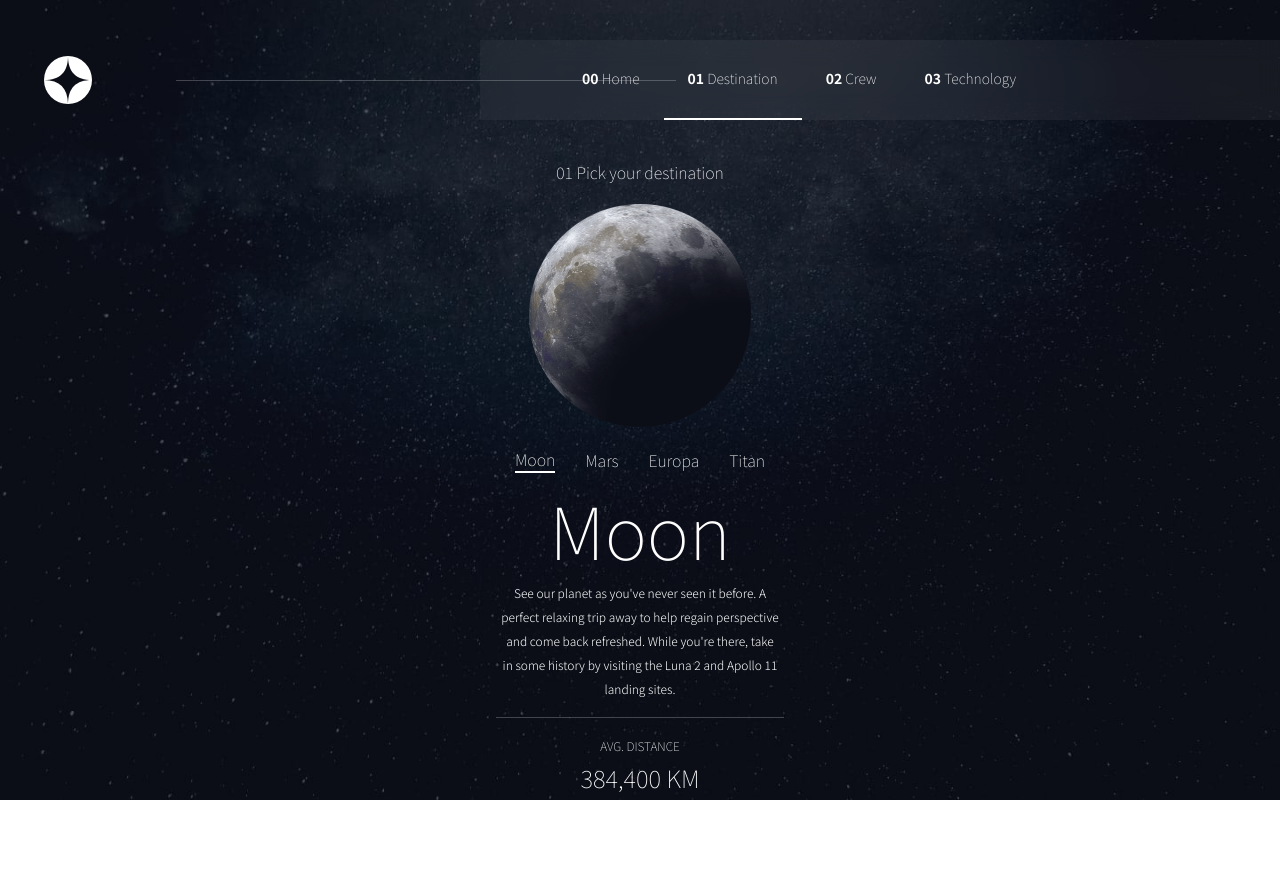
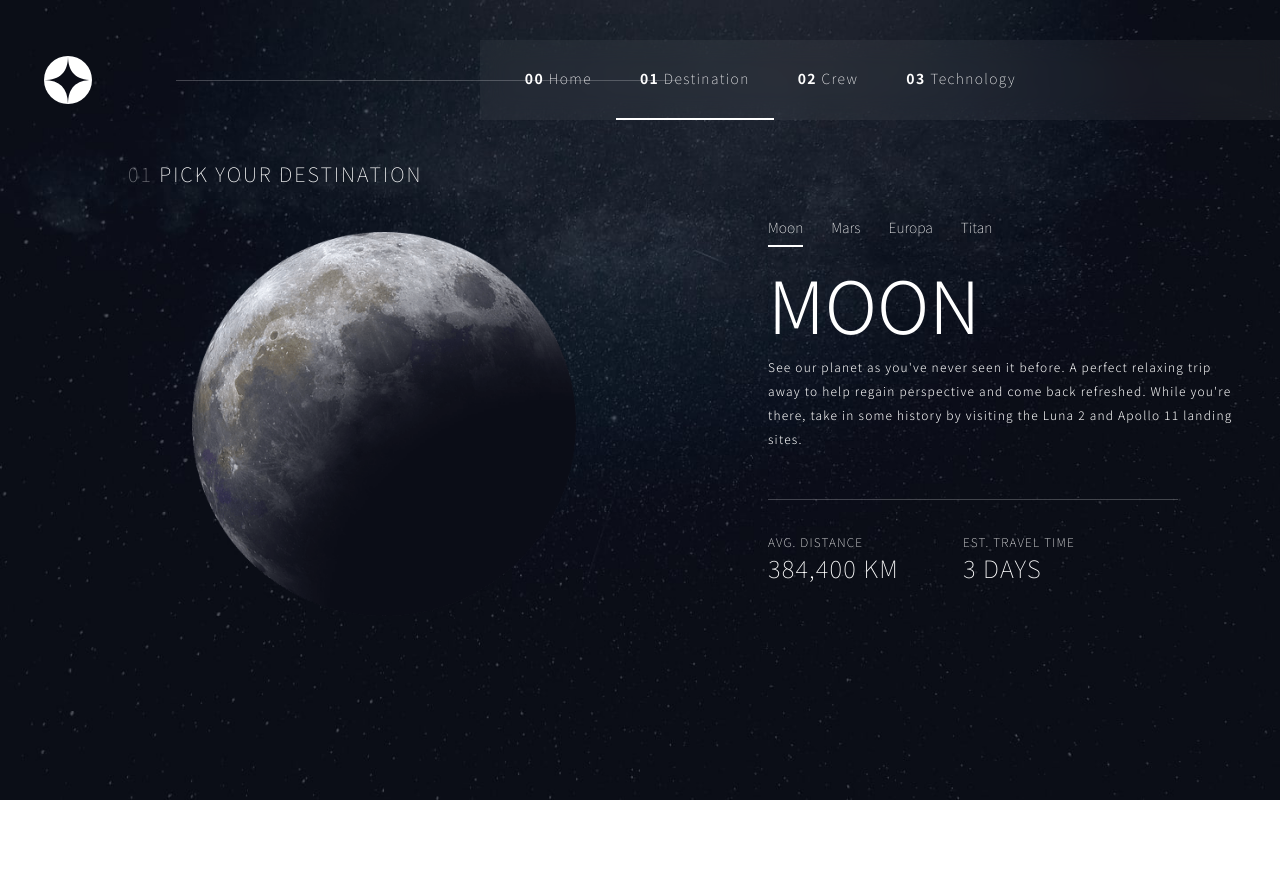
Before and after one commit to zahra-200/space-tourism-website, a website: page src/destinations.html in a window 1280 px wide. After the commit the page ends 800 px from the top, so only its background shows below. Drawn offline with Linux system fonts and the light colour scheme.

Commit message:
Complete destinations page for all devices

```diff
--- a/src/destinations.html
+++ b/src/destinations.html
@@ -16,7 +16,7 @@
   <div class="flex justify-between items-center p-5 lg:p-14 lg:pl-11 relative">
     <svg xmlns="http://www.w3.org/2000/svg" width="48" height="48" ><g fill="none" fill-rule="evenodd"><circle cx="24" cy="24" r="24" fill="#FFF"/><path fill="#0B0D17" d="M24 0c0 16-8 24-24 24 15.718.114 23.718 8.114 24 24 0-16 8-24 24-24-16 0-24-8-24-24z"/></g></svg>
 
-    <hr class="absolute max-[1024px]:hidden max-[1440px]:left-44 max-[1440px]:w-[500px] max-[1920px]:w-[550px] max-[1920px]:left-52 z-20 opacity-25 ">
+    <hr class="absolute max-[1024px]:hidden max-[1440px]:left-44 max-[1440px]:w-[500px] max-[1920px]:w-[550px] max-[1920px]:left-48 z-20 opacity-25 ">
 
     <div id="collapsibleIcon" class="flex justify-end items-end flex-col relative ">
 
@@ -28,7 +28,7 @@
       sm:visible sm:-right-4 sm:-top-11 sm:flex-row sm:bg-[#131522] sm:w-[400px] sm:h-[100px] sm:rounded-none sm:text-center sm:pt-6
       lg:bg-inherit lg:-top-10 lg:-right-14 lg:h-[80px] lg:w-[800px]  lg:pr-60 lg:pt-4 lg:rounded-none lg:justify-end lg:bg-white lg:bg-opacity-5">
       <a href="index.html" class="nav_li"><li><span class="numbers">00</span> Home</li></a>
-      <a href="destination-mars.html" class="nav_li border-b-2 border-b-white"><li><span class="numbers">01</span> Destination</li></a>
+      <a href="destinations.html" class="nav_li border-b-2 border-b-white"><li><span class="numbers">01</span> Destination</li></a>
       <a href="crew-engineer.html" class="nav_li"><li><span class="numbers">02</span> Crew</li></a>
       <a href="technology-vehicle.html" class="nav_li"><li><span class="numbers">03</span> Technology</li></a>
       </ul>
@@ -37,14 +37,14 @@
 
   <!-- body Text -->
 
-  <div class="container text-white flex flex-col justify-center items-center">
-    <div id="img-container" class="grid justify-items-center gap-5">
-      <p>01 Pick your destination</p>
+  <div class="container text-white flex flex-col justify-center items-center w-full lg:flex-row lg:pb-28">
+    <div id="img-container" class="grid justify-items-center gap-5 w-11/12 sm:pt-4 lg:w-[60%] lg:p-0 ">
+      <p class="uppercase sm:justify-self-start lg:text-xl tracking-widest lg:pl-32 lg:pb-6"><span class="opacity-40">01 </span> Pick your destination</p>
       <img src="../assets/destination/image-moon.png"  width="50%" height="50%" id="img">
     </div>
-    <div id="info-container" class="pt-5">
-      <div id="innerNav">
-        <ul class="flex justify-around items-center px-5">
+    <div id="info-container" class="pt-5 sm:w-full lg:w-[40%]  lg:px-0 lg:pt-14 lg:flex lg:flex-col lg:justify-start lg:items-start">
+      <div id="innerNav" class="sm:w-1/2 m-auto lg:w-full lg:m-0 ">
+        <ul class="flex justify-around items-center px-5 lg:items-start lg:justify-start lg:p-0 ">
           <li class="destination-li border-b-2 border-b-white">Moon</li>
           <li class="destination-li">Mars</li>
           <li class="destination-li">Europa</li>
@@ -52,22 +52,22 @@
         </ul>
       </div>
 
-      <div class="grid justify-items-center gap-4 pt-5">
-        <p id="titleName" class=" text-7xl">Moon</p>
+      <div class="grid justify-items-center gap-4 pt-5 w-full lg:justify-items-start">
+        <p id="titleName" class=" text-7xl lg:font-[300] uppercase">Moon</p>
 
-        <p class="text-center text-xs px-5 leading-6 w-[320px] font-[300]">
+        <p class="text-center text-xs px-5 leading-6 w-[320px] font-[300] sm:w-1/2 lg:w-[93%] lg:m-0 lg:text-left lg:p-0 tracking-widest" >
           See our planet as you've never seen it before. A perfect relaxing trip away to help regain perspective and come back refreshed. While you're there, take in some history by visiting the Luna 2 and Apollo 11 landing sites.
         </p>
 
       </div>
-      <hr class="w-[90%] m-auto mt-4 opacity-25">
-      <div class=" m-auto text-center">
+      <hr class="w-[90%] m-auto mt-4 opacity-25 lg:mx-0 lg:w-[80%] lg:mt-12">
+      <div class=" m-auto text-center p-5 sm:flex sm:justify-around sm:p-8 lg:w-full lg:m-0 lg:px-0 lg:justify-start lg:text-left ">
 
-        <p class="text-xs leading-8 uppercase pt-3">
+        <p class="text-xs leading-5 uppercase lg:mr-16 tracking-widest">
           Avg. distance <br>
           <span class="text-2xl" id="aveNum">384,400 km</span>
         </p>
-        <p class="text-xs leading-8 uppercase pt-3" >
+        <p class="text-xs leading-5 uppercase pt-3 lg:p-0 tracking-widest" >
           Est. travel time <br>
           <span class="text-2xl" id="estTime">3 days</span>
         </p>
--- a/src/input.css
+++ b/src/input.css
@@ -5,7 +5,7 @@
 @layer components{
     /* Home page */
     .nav_li{
-       @apply p-[30px] border-b-[1px] border-b-gray-600 hover:bg-[#8181816c] hover:cursor-pointer
+       @apply p-[30px] border-b-[1px] border-b-gray-600 hover:bg-[#8181816c] hover:cursor-pointer tracking-widest
        sm:border-0  sm:hover:border-b-2 sm:hover:border-b-white  sm:hover:bg-[#131522] sm:px-6 sm:pt-3  sm:text-sm
        lg:hover:bg-transparent
     }
@@ -15,6 +15,6 @@
     }
     /* Destination Page */
     .destination-li{
-        @apply cursor-pointer
+        @apply cursor-pointer lg:mr-7 lg:text-sm lg:pb-2
     }
 }
--- a/src/jsCode.js
+++ b/src/jsCode.js
@@ -4,14 +4,6 @@ const collapsibleIcon = document.getElementById('collapsibleIcon');
 const ul = iconContainer.nextElementSibling;
 const closeIcon = `<svg xmlns="http://www.w3.org/2000/svg" width="20" height="21"><g fill="#D0D6F9" fill-rule="evenodd"><path d="M2.575.954l16.97 16.97-2.12 2.122L.455 3.076z"/><path d="M.454 17.925L17.424.955l2.122 2.12-16.97 16.97z"/></g></svg>`;
 const openIcon = `<svg xmlns="http://www.w3.org/2000/svg" width="24" height="21"><g fill="#D0D6F9" fill-rule="evenodd"><path d="M0 0h24v3H0zM0 9h24v3H0zM0 18h24v3H0z"/></g></svg>`;
-//destination selections
-const innerNav = document.getElementById('innerNav');
-const innerNavLI = document.getElementsByClassName('destination-li')
-const titleName = document.getElementById('titleName');
-const content = titleName.nextElementSibling;
-const aveNum = document.getElementById('aveNum');
-const estTime = document.getElementById('estTime');
-const img = document.getElementById('img');
 
 //navbar section
 collapsibleIcon.addEventListener('click' , (event)=>{
@@ -24,6 +16,17 @@ collapsibleIcon.addEventListener('click' , (event)=>{
         }
     }
 })
+
+//destination selections
+const innerNav = document.getElementById('innerNav');
+const innerNavLI = document.getElementsByClassName('destination-li')
+const titleName = document.getElementById('titleName');
+const content = titleName.nextElementSibling;
+const aveNum = document.getElementById('aveNum');
+const estTime = document.getElementById('estTime');
+const img = document.getElementById('img');
+
+
 
 // destination section
 
```
Also changed, not shown: src/index.html (+2 -2 lines), src/output.css. Lines whose indentation alone changed are shown as unchanged.
